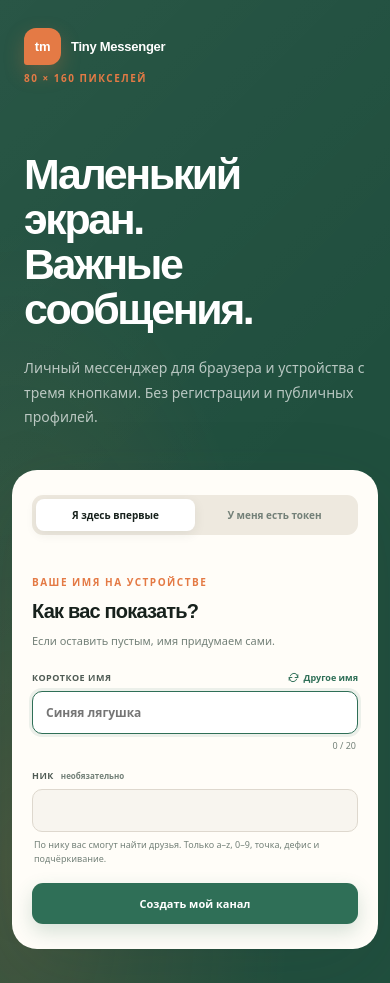
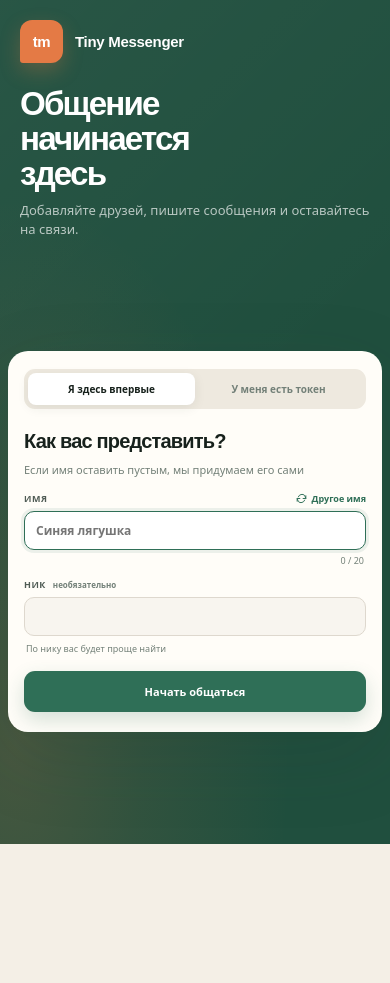
Before and after one commit to ya-erm/tiny-messenger, a Next.js app: page / in a window 390 px wide. After the commit the page ends 844 px from the top, so only its background shows below. Built offline with nearby package versions, Linux system fonts and the light colour scheme.

Commit message:
Update sign-in page copy and layout

```diff
--- a/src/app/globals.css
+++ b/src/app/globals.css
@@ -193,12 +193,13 @@ button { color: inherit; }
 .option-fields input { width: 100%; display: block; margin-top: 4px; padding: 7px 8px; background: #fff; border: 1px solid #cbd9cf; border-radius: 7px; font-size: 11px; }
 
 .welcome-shell { min-height: 100vh; display: grid; grid-template-columns: minmax(340px, 1.1fr) minmax(440px, .9fr); background: radial-gradient(ellipse at 4% 88%, rgba(228,122,69,.2) 0, rgba(228,122,69,.09) 24%, transparent 52%), linear-gradient(135deg, rgba(255,255,255,.04), transparent 55%), var(--green-dark); }
-.welcome-copy { min-height: 100vh; display: flex; flex-direction: column; justify-content: space-between; padding: clamp(38px, 7vw, 92px); color: #fff; }
-.eyebrow, .step-label { color: var(--orange); font-size: 10px; font-weight: 800; letter-spacing: .15em; text-transform: uppercase; }
+.welcome-copy { min-height: 100vh; display: flex; flex-direction: column; padding: clamp(38px, 7vw, 92px); color: #fff; }
+.welcome-copy .brand { gap: 16px; font-size: 20px; }
+.welcome-copy .brand-mark { width: 64px; height: 64px; font-size: 26px; }
+.welcome-hero { margin: auto 0; padding: 40px 0; }
+.step-label { color: var(--orange); font-size: 10px; font-weight: 800; letter-spacing: .15em; text-transform: uppercase; }
 .welcome-copy h1 { max-width: 720px; margin: 24px 0; font: 700 clamp(38px, 5vw, 70px)/1.05 "Unbounded", sans-serif; letter-spacing: -.055em; }
 .welcome-copy p { max-width: 610px; color: rgba(255,255,255,.68); font-size: clamp(14px, 1.5vw, 18px); line-height: 1.75; }
-.feature-line { display: flex; align-items: center; gap: 9px; color: rgba(255,255,255,.74); font-size: 11px; }
-.feature-line span { color: #b0dbc1; }
 .welcome-card { width: min(470px, calc(100% - 48px)); align-self: center; justify-self: center; padding: 35px; background: var(--card); border-radius: 25px; box-shadow: var(--shadow); }
 .shared-link-invite { display: flex; align-items: center; gap: 10px; margin: -18px 0 24px; padding: 11px 13px; color: #536158; background: var(--green-soft); border-radius: 11px; font-size: 10px; line-height: 1.5; }
 .shared-link-invite .glyph { width: 18px; height: 18px; flex: 0 0 auto; color: var(--green); }
@@ -386,16 +387,25 @@ button { color: inherit; }
   .message-bubble { max-width: 86%; }
   .conversation-header { padding-left: 14px; padding-right: 14px; }
   .selection-toolbar > strong { display: none; }
-  .welcome-shell { grid-template-columns: 1fr; }
-  .welcome-copy { min-height: auto; padding: 28px 24px 48px; }
-  .welcome-copy h1 { margin-top: 65px; font-size: clamp(34px, 11vw, 50px); }
-  .welcome-copy .feature-line { display: none; }
-  .welcome-card { margin: -22px auto 34px; }
+  .welcome-shell { min-height: 100svh; grid-template-columns: 1fr; grid-template-rows: auto 1fr; align-content: start; }
+  .welcome-copy { min-height: auto; padding: 20px 20px 34px; }
+  .welcome-copy .brand { gap: 12px; font-size: 15px; }
+  .welcome-copy .brand-mark { width: 43px; height: 43px; font-size: 15px; }
+  .welcome-hero { margin: 24px 0 0; padding: 0; }
+  .welcome-copy h1 { max-width: 560px; margin: 0 0 10px; font-size: clamp(28px, 8.5vw, 42px); }
+  .welcome-copy p { margin: 0; font-size: 13px; line-height: 1.45; }
+  .welcome-card { margin: -14px auto 20px; }
 }
 
 @media (max-width: 480px) {
-  .welcome-card { width: calc(100% - 24px); padding: 25px 20px; }
+  .welcome-card { width: calc(100% - 16px); padding: 18px 16px 20px; border-radius: 20px; }
+  .mode-tabs { margin-bottom: 20px; }
   .welcome-card h2, .modal-card h2 { font-size: 20px; }
+  .form-hint { margin-bottom: 14px; line-height: 1.45; }
+  .field-label { margin-top: 11px; }
+  .field-label input { margin-top: 6px; padding: 10px 11px; }
+  .character-count { margin: 4px 2px 10px; }
+  .input-hint { margin-bottom: 12px; }
   .modal-card { padding: 18px 14px; }
   .settings-profile-card { grid-template-columns: 76px minmax(0, 1fr); gap: 14px; }
   .settings-profile-avatar { width: 68px; height: 68px; font-size: 19px; }
--- a/src/app/layout.tsx
+++ b/src/app/layout.tsx
@@ -3,7 +3,7 @@ import "./globals.css";
 
 export const metadata: Metadata = {
   title: "Tiny Messenger",
-  description: "Короткие сообщения для маленького экрана",
+  description: "Добавляйте друзей, пишите сообщения и оставайтесь на связи",
   applicationName: "Tiny Messenger",
   manifest: "/manifest.webmanifest",
   appleWebApp: {
--- a/src/components/messenger-app.tsx
+++ b/src/components/messenger-app.tsx
@@ -1198,18 +1198,23 @@ function WelcomeScreen({ busy, notice, sharedLabel, onRegister, onLogin }: { bus
   }
 
   return <main className="welcome-shell">
-    <section className="welcome-copy"><div className="brand light"><span className="brand-mark">tm</span><span>Tiny Messenger</span></div><div><span className="eyebrow">80 × 160 пикселей</span><h1>Маленький экран.<br />Важные сообщения.</h1><p>Личный мессенджер для браузера и устройства с тремя кнопками. Без регистрации и публичных профилей.</p></div><div className="feature-line"><span>✓</span> Ник или UUID для личных диалогов</div></section>
+    <section className="welcome-copy">
+      <div className="brand light"><span className="brand-mark">tm</span><span>Tiny Messenger</span></div>
+      <div className="welcome-hero">
+        <h1>Общение<br />начинается<br />здесь</h1>
+        <p>Добавляйте друзей, пишите сообщения и оставайтесь на связи.</p>
+      </div>
+    </section>
     <section className="welcome-card">
       <div className="mode-tabs"><button className={mode === "new" ? "active" : ""} onClick={() => setMode("new")}>Я здесь впервые</button><button className={mode === "login" ? "active" : ""} onClick={() => setMode("login")}>У меня есть токен</button></div>
       {sharedLabel ? <div className="shared-link-invite"><Glyph name="user" /><span><strong>{sharedLabel}</strong> приглашает вас в диалог. После входа чат откроется автоматически.</span></div> : null}
       {mode === "new" ? (
         <form onSubmit={(event) => { event.preventDefault(); void onRegister(name.trim() || suggestion, nickname); }}>
-          <span className="step-label">Ваше имя на устройстве</span>
-          <h2>Как вас показать?</h2>
-          <p className="form-hint">Если оставить пустым, имя придумаем сами.</p>
+          <h2>Как вас представить?</h2>
+          <p className="form-hint">Если имя оставить пустым, мы придумаем его сами</p>
           <div className="field-label">
             <div className="field-label-row">
-              <label htmlFor="welcome-name">Короткое имя</label>
+              <label htmlFor="welcome-name">Имя</label>
               <button className="generate-name-button" type="button" onClick={generateName}>
                 <Glyph name="refresh" /> Другое имя
               </button>
@@ -1220,14 +1225,13 @@ function WelcomeScreen({ busy, notice, sharedLabel, onRegister, onLogin }: { bus
           <label className="field-label">Ник <span className="optional-label">необязательно</span>
             <input value={nickname} maxLength={LIMITS.nickname} pattern="[a-z0-9_.-]+" autoCapitalize="none" autoComplete="off" spellCheck={false} onChange={(event) => setNickname(event.target.value.toLowerCase())} />
           </label>
-          <p className="input-hint">По нику вас смогут найти друзья. Только a–z, 0–9, точка, дефис и подчёркивание.</p>
-          <button className="primary-button wide" disabled={busy}>{busy ? "Создаём…" : "Создать мой канал"}</button>
+          <p className="input-hint">По нику вас будет проще найти</p>
+          <button className="primary-button wide" disabled={busy}>{busy ? "Начинаем…" : "Начать общаться"}</button>
         </form>
       ) : (
         <form onSubmit={(event) => { event.preventDefault(); void onLogin(loginToken); }}>
-          <span className="step-label">Вход без пароля</span>
-          <h2>Вернём ваши диалоги</h2>
-          <p className="form-hint">Введите секретный токен, сохранённый в другом браузере или на устройстве.</p>
+          <h2>Продолжите общение</h2>
+          <p className="form-hint">Введите ваш секретный токен.</p>
           <label className="field-label">Секретный токен<input autoFocus required value={loginToken} onChange={(event) => setLoginToken(event.target.value)} placeholder="msg_…" autoComplete="off" /></label>
           <button className="primary-button wide login-button" disabled={busy}>{busy ? "Проверяем…" : "Войти по токену"}</button>
         </form>
```
